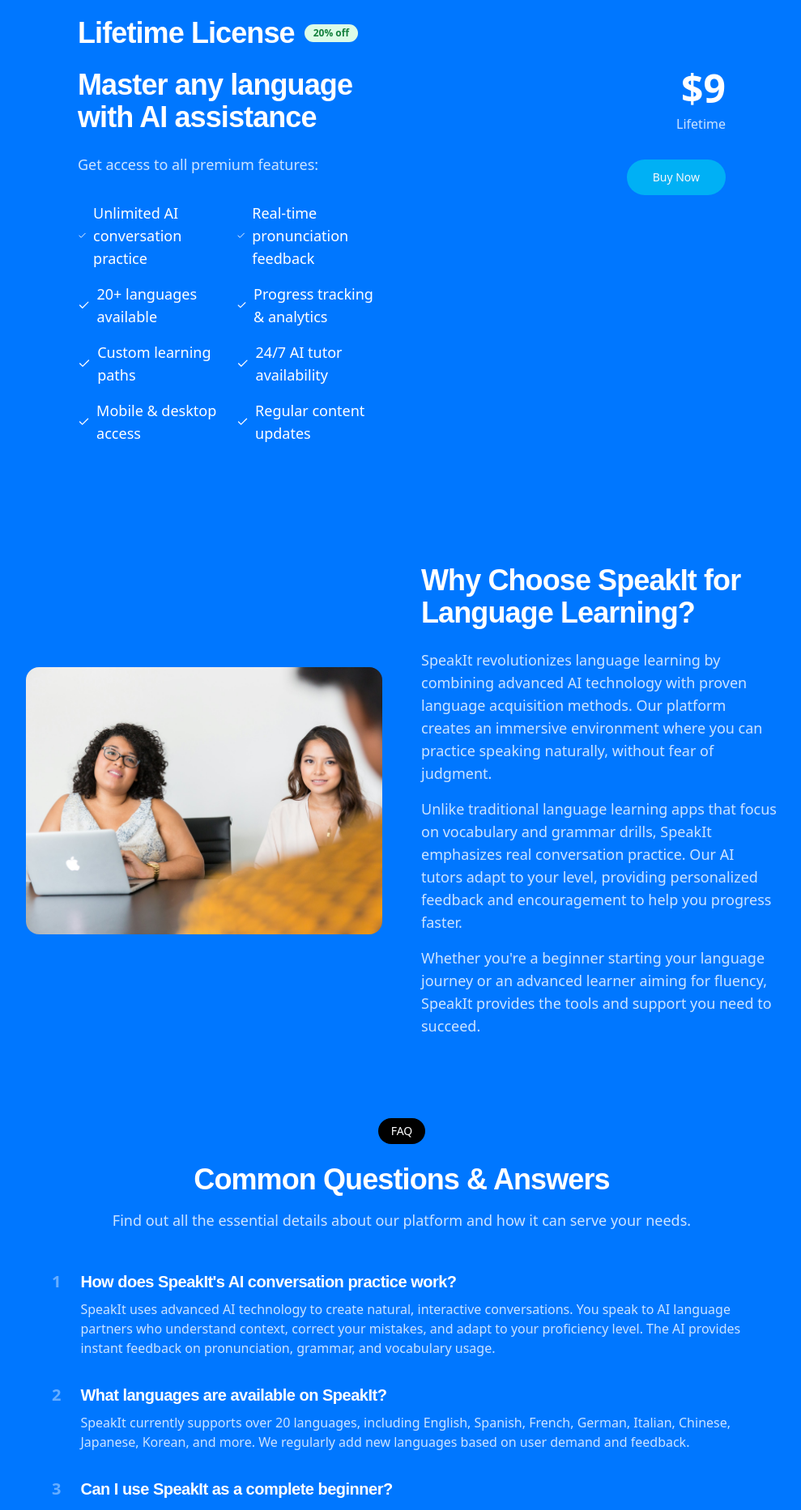
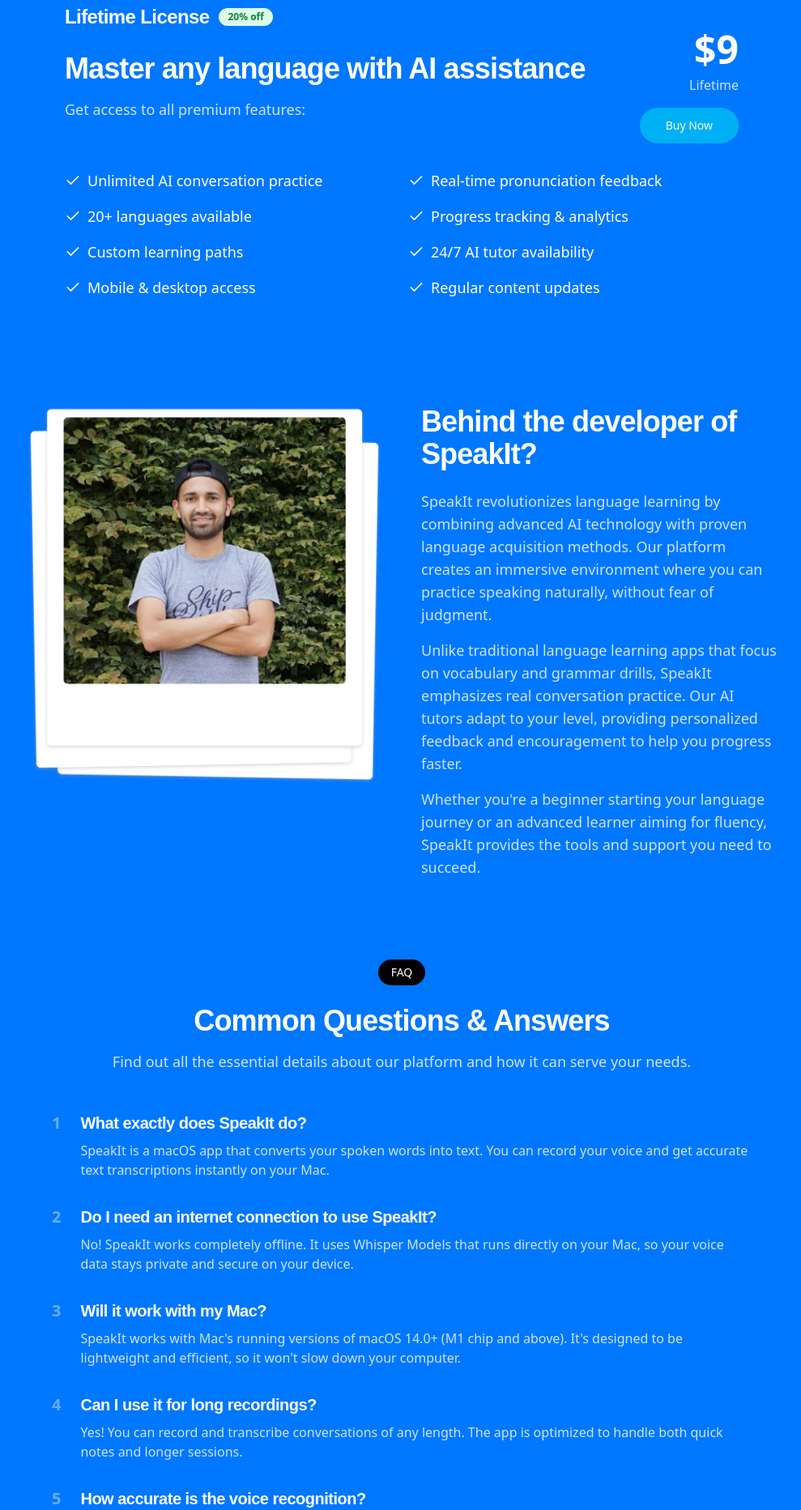
Before and after one commit to iamhenry/speakit-landing, a React (Vite) app: page / in a window 1280 px wide. Shown: the part 1580-3445 px from the top of the page at 81% size, without its empty margins (144-1133 px from the left). Built offline with nearby package versions, Linux system fonts and the light colour scheme; the HTML template or start-up script is replaced by a standard one; a web font is replaced by a local one.

Commit message:
- updated layout for about - updated copy for faq - update layout for pricing

```diff
--- a/src/components/About.tsx
+++ b/src/components/About.tsx
@@ -4,19 +4,18 @@
   return (
     <section className="pb-[100px]" id="about">
       <div className="container">
-        <div className="grid md:grid-cols-2 gap-12 items-center">
+        <div className="grid md:grid-cols-2 gap-12 items-start">
           <motion.div
             initial={{ opacity: 0, x: -20 }}
             whileInView={{ opacity: 1, x: 0 }}
             viewport={{ once: true }}
             transition={{ duration: 0.5 }}
           >
-            <div className="relative aspect-[4/3] rounded-2xl overflow-hidden">
-              <div className="absolute inset-0 bg-gradient-to-br from-primary/10 to-primary/5" />
+            <div className="relative w-full max-w-md mx-auto">
               <img
-                src="/images/conversation.jpg"
+                src="/images/henry.png"
                 alt="AI Language Learning"
-                className="absolute inset-0 w-full h-full object-cover"
+                className="w-full h-auto rounded-2xl"
                 onError={(e) => {
                   e.currentTarget.style.display = "none";
                   e.currentTarget.parentElement?.classList.add(
@@ -36,7 +35,7 @@
             transition={{ duration: 0.5, delay: 0.2 }}
           >
             <h2 className="heading text-3xl md:text-4xl mb-6 text-white">
-              Why Choose SpeakIt for Language Learning?
+              Behind the developer of SpeakIt?
             </h2>
 
             <div className="space-y-4 text-lg text-white/80">
--- a/src/components/FAQ.tsx
+++ b/src/components/FAQ.tsx
@@ -2,24 +2,29 @@
 
 const faqs = [
   {
-    question: "How does SpeakIt's AI conversation practice work?",
+    question: "What exactly does SpeakIt do?",
     answer:
-      "SpeakIt uses advanced AI technology to create natural, interactive conversations. You speak to AI language partners who understand context, correct your mistakes, and adapt to your proficiency level. The AI provides instant feedback on pronunciation, grammar, and vocabulary usage.",
+      "SpeakIt is a macOS app that converts your spoken words into text. You can record your voice and get accurate text transcriptions instantly on your Mac.",
   },
   {
-    question: "What languages are available on SpeakIt?",
+    question: "Do I need an internet connection to use SpeakIt?",
     answer:
-      "SpeakIt currently supports over 20 languages, including English, Spanish, French, German, Italian, Chinese, Japanese, Korean, and more. We regularly add new languages based on user demand and feedback.",
+      "No! SpeakIt works completely offline. It uses Whisper Models that runs directly on your Mac, so your voice data stays private and secure on your device.",
   },
   {
-    question: "Can I use SpeakIt as a complete beginner?",
+    question: "Will it work with my Mac?",
     answer:
-      "Absolutely! SpeakIt is designed for all proficiency levels, from complete beginners to advanced learners. The AI adapts to your level, starting with basic conversations and gradually increasing complexity as you improve.",
+      "SpeakIt works with Mac's running versions of macOS 14.0+ (M1 chip and above). It's designed to be lightweight and efficient, so it won't slow down your computer.",
   },
   {
-    question: "How much time should I practice each day?",
+    question: "Can I use it for long recordings?",
     answer:
-      "We recommend practicing for at least 15-20 minutes daily for optimal results. However, you can use SpeakIt as much as you want - our AI tutors are available 24/7 for practice sessions of any length.",
+      "Yes! You can record and transcribe conversations of any length. The app is optimized to handle both quick notes and longer sessions.",
+  },
+  {
+    question: "How accurate is the voice recognition?",
+    answer:
+      "Very accurate! We use Whisper by OpenAI, which is known for its high accuracy across different accents and speaking styles. It works well even with background noise and can understand technical terms.",
   },
 ];
 
--- a/src/components/Pricing.tsx
+++ b/src/components/Pricing.tsx
@@ -43,13 +43,13 @@
     <section className="pb-[100px]" id="pricing">
       <div className="container mx-auto">
         <motion.div
-          className="max-w-4xl mx-auto rounded-2xl p-8 md:p-12"
+          className="max-w-4xl mx-auto rounded-2xl p-8"
           variants={containerVariants}
           initial="hidden"
           animate="visible"
         >
-          <div className="flex items-center gap-3 mb-6">
-            <h2 className="heading text-3xl md:text-4xl">Lifetime License</h2>
+          <div className="flex items-center gap-3">
+            <h2 className="heading text-1xl md:text-2xl">Lifetime License</h2>
             <Badge
               variant="secondary"
               className="bg-green-100 text-green-700 hover:bg-green-100"
@@ -58,15 +58,26 @@
             </Badge>
           </div>
 
-          <div className="grid md:grid-cols-2 gap-8 md:gap-12">
           <motion.div variants={itemVariants}>
-              <h3 className="heading text-3xl md:text-4xl leading-tight mb-6">
+            <div className="flex flex-col md:flex-row md:items-center md:justify-between mb-8">
+              <div>
+                <h3 className="heading text-3xl md:text-4xl leading-tight mb-4">
                   Master any language with AI assistance
                 </h3>
-              <p className="text-lg text-white/80 mb-8">
+                <p className="text-lg text-white/80">
                   Get access to all premium features:
                 </p>
-              <div className="grid grid-cols-1 md:grid-cols-2 gap-4">
+              </div>
+              <div className="mt-6 md:mt-0 md:text-right">
+                <div className="text-5xl font-bold mb-2 text-white">$9</div>
+                <p className="text-white/80">Lifetime</p>
+                <Button size="lg" className="mt-4 rounded-full bg-[#00B0F5]">
+                  Buy Now
+                </Button>
+              </div>
+            </div>
+
+            <div className="grid grid-cols-1 sm:grid-cols-2 gap-4">
               {features.map((feature, index) => (
                 <motion.div
                   key={index}
@@ -79,20 +90,6 @@
               ))}
             </div>
           </motion.div>
-
-            <motion.div
-              variants={itemVariants}
-              className="flex flex-col items-end justify-start"
-            >
-              <div className="text-right">
-                <div className="text-5xl font-bold mb-2 text-white">$9</div>
-                <p className="text-white/80">Lifetime</p>
-              </div>
-              <Button size="lg" className="mt-8 rounded-full bg-[#00B0F5]">
-                Buy Now
-              </Button>
-            </motion.div>
-          </div>
         </motion.div>
       </div>
     </section>
```
Also changed, not shown: public/images/henry.png (added). Lines whose indentation alone changed are shown as unchanged.
